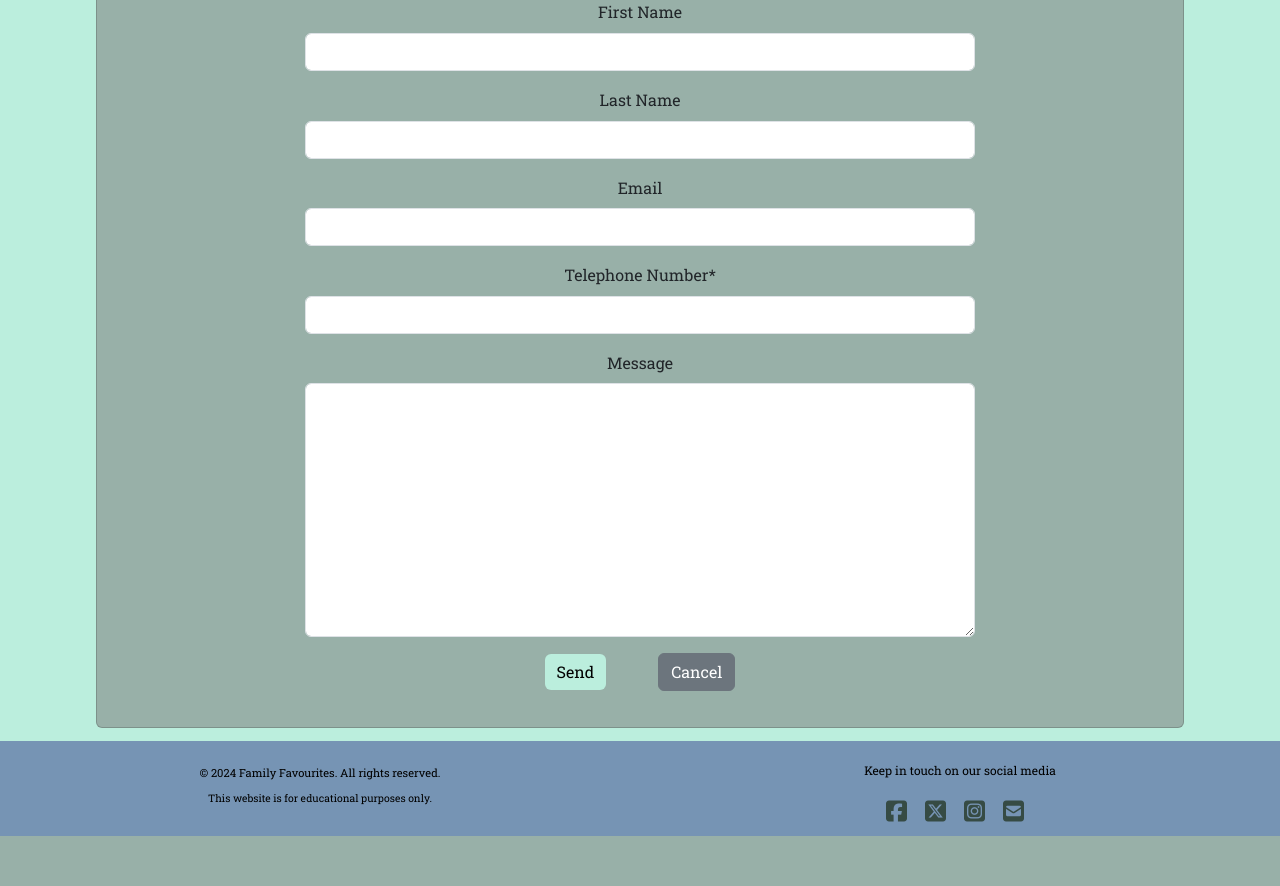
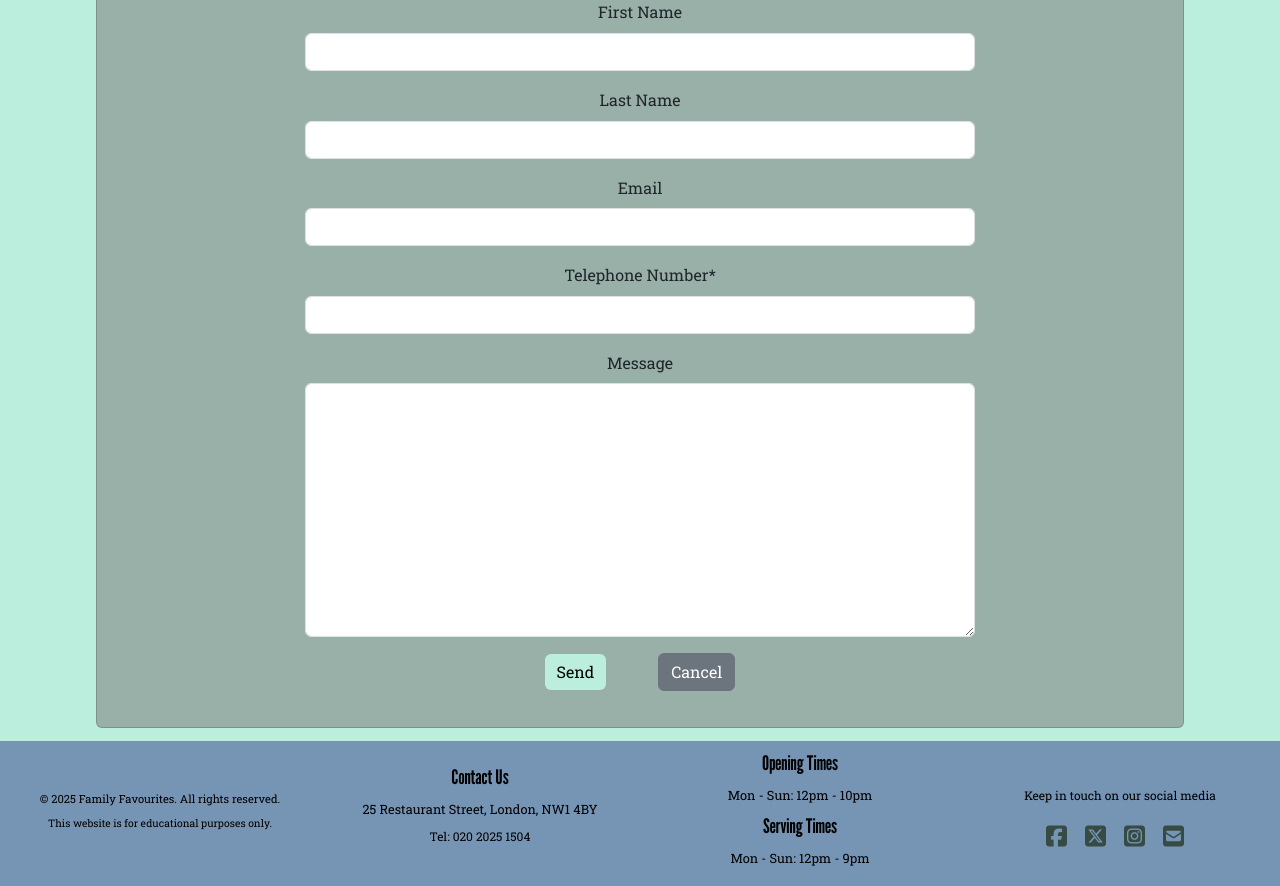
Before and after one commit to Diane-4P/family-favourites, a Django app: page /contact/ in a window 1280 px wide. Shown: the part 248-1134 px from the top of the page. Before the commit the page ends 1084 px from the top, so only its background shows below. Run offline with Django 4.2, Linux system fonts and the light colour scheme; some libraries are stand-ins or nearby versions.

Commit message:
Add contact information with css

```diff
--- a/static/css/styles.css
+++ b/static/css/styles.css
@@ -111,6 +111,17 @@ footer {
 
 .copyright .education {
     font-size: .65rem;
+}
+
+.contact-us .contact-address,
+.times .opening-times,
+.times .serving-times {
+    font-size: .8rem;
+    margin-bottom: .5rem;
+}
+
+.contact-us .contact-telephone {
+    font-size: .75rem;
 }
 
 .social-icons {
--- a/templates/base.html
+++ b/templates/base.html
@@ -125,13 +125,25 @@
         <footer class="footer container-fluid mt-auto">
             <div class="row">
                 <!-- Copyright -->
-                <div class="copyright col-12 col-md-6 col-lg-6">
-                    <p class="copy-icon">&copy; 2024 Family Favourites. All rights reserved.</p>
+                <div class="copyright col-12 col-md-6 col-lg-3">
+                    <p class="copy-icon">&copy; 2025 Family Favourites. All rights reserved.</p>
                     <p class="education">This website is for educational purposes only.</p>
                 </div>
-
+                <!-- Address -->
+                <div class="contact-us col-12 col-md-6 col-lg-3">
+                    <h5 classs="contact-title">Contact Us</h5>
+                    <p class="contact-text contact-address">25 Restaurant Street, London, NW1 4BY</p>
+                    <p class="contact-text contact-telephone">Tel: 020 2025 1504</p>
+                </div>
+                <!-- Opening and Serving Times -->
+                <div class="times col-12 col-md-6 col-lg-3">
+                    <h5 classs="opening-time-title">Opening Times</h5>
+                    <p class="time-text opening-times">Mon - Sun: 12pm - 10pm</p>
+                    <h5 classs="serving-time-title">Serving Times</h5>
+                    <p class="time-text serving-times">Mon - Sun: 12pm - 9pm</p>
+                </div>
                 <!-- Footer Social -->
-                <div class="social-icons col-12 col-md-6 col-lg-6">
+                <div class="social-icons col-12 col-md-6 col-lg-3">
                     <p>Keep in touch on our social media</p>
                     <a href="https://facebook.com" target="_blank" rel="noopener" aria-label="Find us on Facebook (opens in a new tab)"><i class="fa-brands fa-square-facebook"></i></a>
                     <a href="https://twitter.com" target="_blank" rel="noopener" aria-label="Find us on Twitter (opens in a new tab)"><i class="fa-brands fa-square-x-twitter"></i></a>
```
